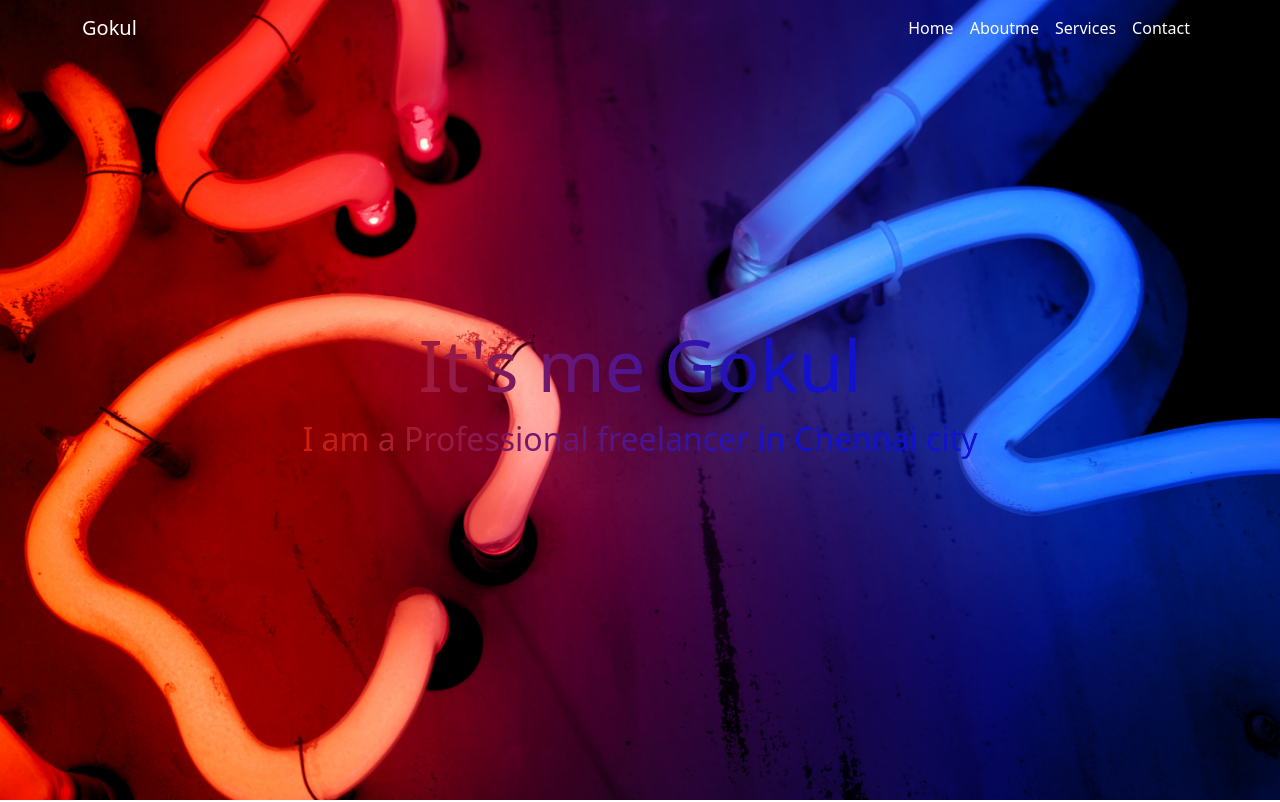
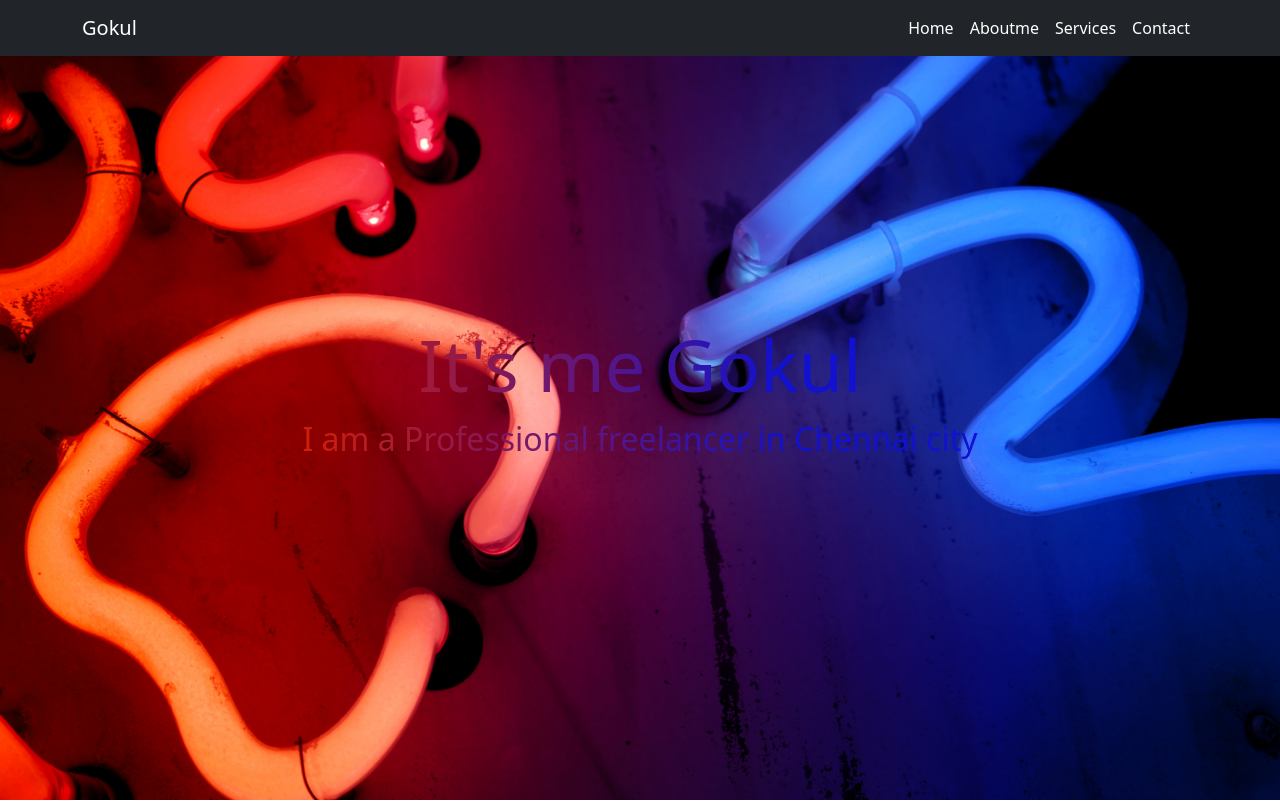
Before and after one commit to b-gokul/My-Portfolio, a plain HTML site: page index.html in a window 1280 px wide. Shown: the top 802 px of the page. Drawn offline with nearby package versions, Linux system fonts and the light colour scheme.

Commit message:
Updated.html

```diff
--- a/index.html
+++ b/index.html
@@ -105,7 +105,7 @@
 </head>
 
 <body>
-  <nav class="navbar navbar-expand-lg navbar-dark fixed-top navbarScroll ">
+  <nav class="navbar navbar-expand-lg navbar-dark bg-dark fixed-top navbarScroll ">
     <div class="container">
       <a class="navbar-brand" href="#">Gokul</a>
       <button class="navbar-toggler" type="button" data-bs-toggle="collapse" data-bs-target="#navbarNav" aria-controls="navbarNav" aria-expanded="false" aria-label="Toggle navigation">
```
